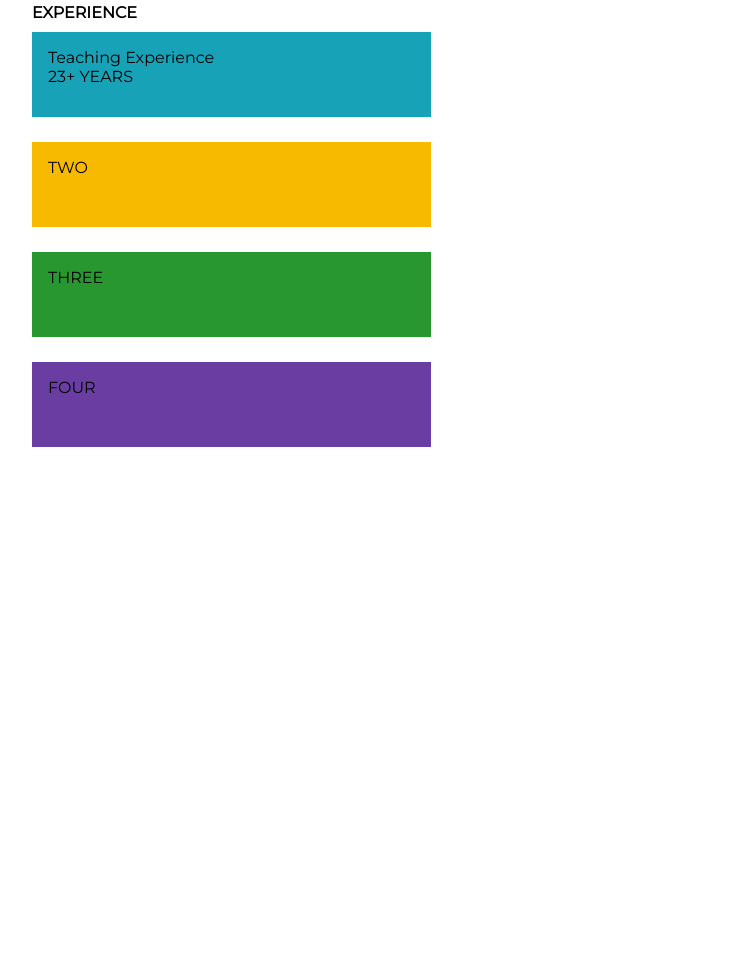
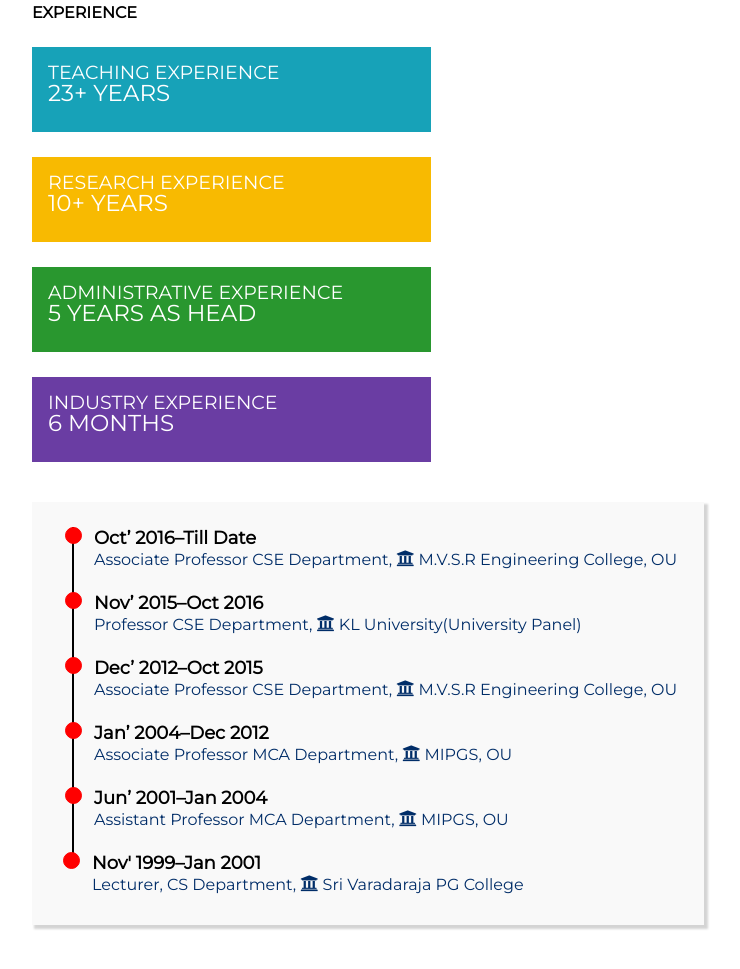
Before and after one commit to imrahulkanna/KP-sir-Portfolio-website, a plain HTML site: page index.html in a window 1280 px wide. Shown: the part 1341-2310 px from the top of the page, without its empty margins (368-1108 px from the left). Before the commit the page ends 1873 px from the top, so only its background shows below. Drawn offline with Linux system fonts and the light colour scheme.

Commit message:
added experience

```diff
--- a/assets/styles/style.css
+++ b/assets/styles/style.css
@@ -223,13 +223,13 @@ body {
   padding-bottom: 10px;
 }
 
-ul,
+.educationQual-wrapper ul,
 li {
   list-style: none;
   padding: 0;
 }
 
-li {
+.educationQual-wrapper li {
   padding-bottom: 1.5rem;
   border-left: 2px solid #000000;
   position: relative;
@@ -237,11 +237,11 @@ li {
   margin-left: 10px;
   margin-top: -16px;
 }
-li:last-child {
+.educationQual-wrapper li:last-child {
   border: 0px;
   padding-bottom: 0;
 }
-li:before {
+.educationQual-wrapper li:before {
   content: "";
   width: 15px;
   height: 15px;
@@ -255,10 +255,10 @@ li:before {
   top: 0px;
 }
 
-li p {
+.educationQual-wrapper li p {
   margin-top: -2.5px;
 }
-li b {
+.educationQual-wrapper li b {
   font-weight: bolder;
 }
 .educationQual-wrapper {
@@ -273,6 +273,7 @@ li b {
   margin-top: 30px;
   font-weight: bold;
   padding-bottom: 10px;
+  margin-bottom: 15px;
 }
 
 .card {
@@ -283,12 +284,27 @@ li b {
   /* margin: 0 auto; */
   display: inline-block;
   margin-bottom: 25px;
+  color: white !important;
+  font-weight: black !important;
+  font-family: "Roboto Condensed";
+  font-style: normal;
+  font-size: 19px;
+  line-height: 20px;
+  /* or 65% */
+
+  text-transform: uppercase;
 }
+
 .card.one,
 .card.three {
   margin-right: 20px;
 }
-
+.cardTitle {
+  font-size: 19px;
+}
+.cardText {
+  font-size: 23px;
+}
 .card.one {
   background-color: #17a2b8;
 }
@@ -303,3 +319,58 @@ li b {
 .card.four {
   background-color: #6a3da3;
 }
+
+.experienceBody .post {
+  margin-bottom: 15px;
+  color: #002d68;
+}
+.experienceBody .time {
+  font-weight: 900;
+  font-size: 18px;
+}
+
+.experienceBody {
+  /* margin-left: -10px; */
+  margin-top: 15px;
+  background-color: #f9f9f9;
+  box-shadow: 2.5px 2.5px 2px 1px rgba(44, 43, 43, 0.2);
+  padding: 15px 5px;
+  padding-top: 25px;
+  padding-left: 30px;
+}
+
+.experienceBody ul,
+li {
+  list-style: none;
+  padding: 0;
+}
+
+.experienceBody li {
+  padding-bottom: 1.5rem;
+  border-left: 2px solid #000000;
+  position: relative;
+  padding-left: 20px;
+  margin-left: 10px;
+  margin-top: -16px;
+}
+.experienceBody li:last-child {
+  border: 0px;
+  padding-bottom: 0;
+}
+.experienceBody li:before {
+  content: "";
+  width: 15px;
+  height: 15px;
+  background: rgb(255, 0, 0);
+  border: 1px solid #ff0000;
+  /* box-shadow: 3px 3px 0px #ff0000; */
+  /* box-shadow: 3px 3px 0px #ff0000; */
+  border-radius: 50%;
+  position: absolute;
+  left: -9px;
+  top: 0px;
+}
+
+.experienceBody li p {
+  margin-top: -2.5px;
+}
--- a/index.html
+++ b/index.html
@@ -215,10 +215,65 @@
                 <div class="cardTitle">Teaching Experience</div>
                 <div class="cardText">23+ YEARS</div>
             </div>
-            <div class="card two">TWO</div>
+            <div class="card two">
+                <div class="cardTitle">RESEARCH EXPERIENCE</div>
+                <div class="cardText">10+ YEARS</div>
+            </div>
             <br>
-            <div class="card three">THREE</div>
-            <div class="card four">FOUR</div>
+            <div class="card three">
+                <div class="cardTitle">ADMINISTRATIVE EXPERIENCE</div>
+                <div class="cardText">5 YEARS AS HEAD</div>
+            </div>
+            <div class="card four">
+                <div class="cardTitle">INDUSTRY EXPERIENCE</div>
+                <div class="cardText">6 MONTHS</div>
+            </div>
+
+            <div class="experienceBody">
+                <ul>
+                    <li>
+                        <div class="time">Oct’ 2016–Till Date</div>
+                        <div class="post">Associate Professor CSE Department, <i class="fas fa-university"
+                                style="font-size:18px;"></i> M.V.S.R
+                            Engineering College, OU</div>
+                    </li>
+
+                    <li>
+                        <div class="time">Nov’ 2015–Oct 2016</div>
+                        <div class="post">
+                            Professor CSE Department, <i class="fas fa-university" style="font-size:18px;"></i> KL
+                            University(University Panel)
+                        </div>
+                    </li>
+
+                    <li>
+                        <div class="time">Dec’ 2012–Oct 2015</div>
+                        <div class="post">Associate Professor CSE Department, <i class="fas fa-university"
+                                style="font-size:18px;"></i> M.V.S.R Engineering College,
+                            OU</div>
+                    </li>
+                    <li>
+                        <div class="time">Jan’ 2004–Dec 2012</div>
+                        <div class="post">Associate Professor MCA Department, <i class="fas fa-university"
+                                style="font-size:18px;"></i> MIPGS, OU</div>
+                    </li>
+                    <li>
+                        <div class="time">Jun’ 2001–Jan 2004</div>
+                        <div class="post">
+                            Assistant Professor MCA Department, <i class="fas fa-university"
+                                style="font-size:18px;"></i> MIPGS, OU
+                        </div>
+                    </li>
+                    <li>
+                        <div class="time"> Nov' 1999–Jan 2001</div>
+                        <div class="post">
+                            Lecturer, CS Department, <i class="fas fa-university" style="font-size:18px;"></i> Sri
+                            Varadaraja PG College
+                        </div>
+                    </li>
+                </ul>
+            </div>
+
         </div>
         <!-- end of Experience -->
 
```
Also changed, not shown: 1 other file.
